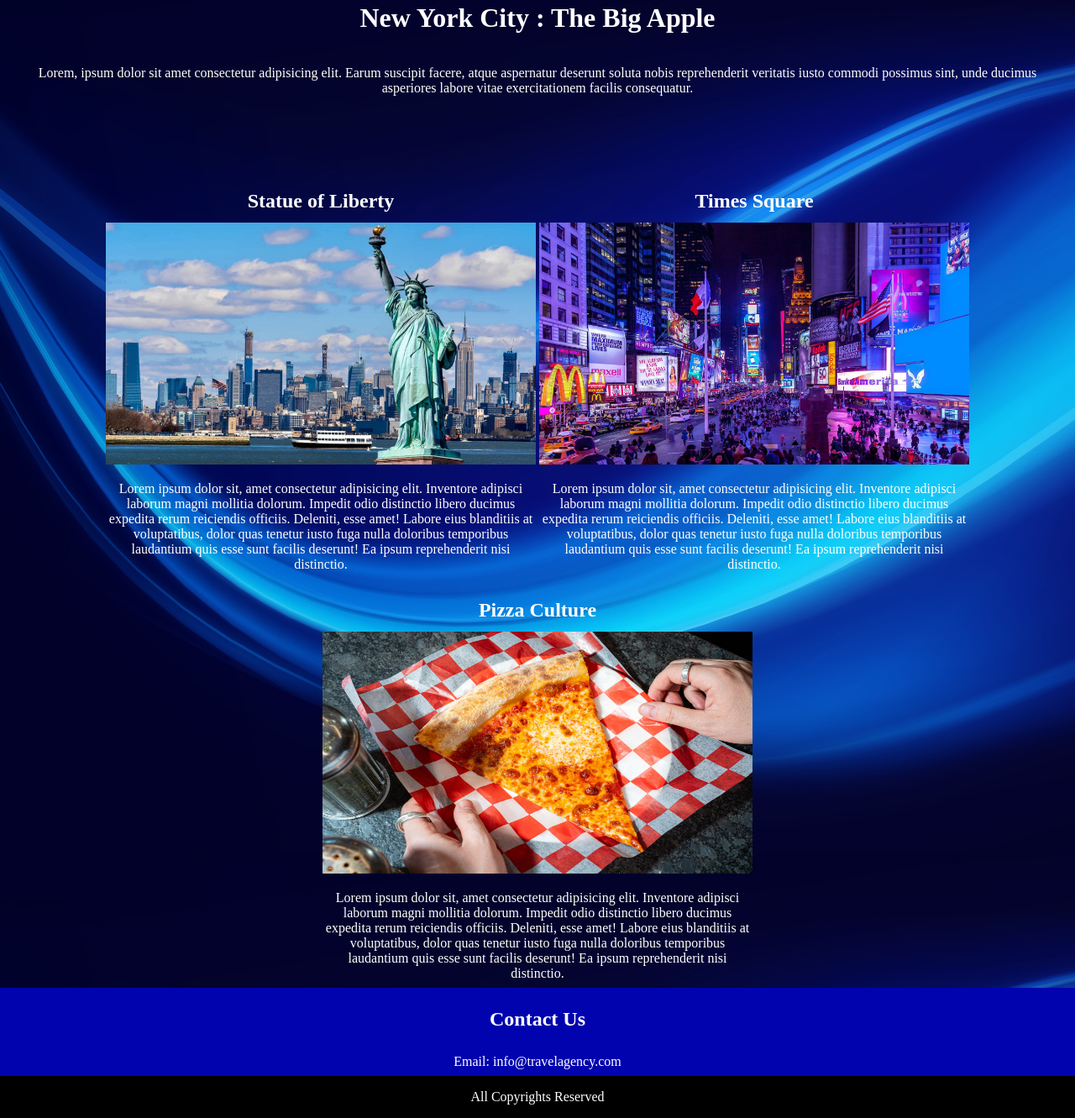
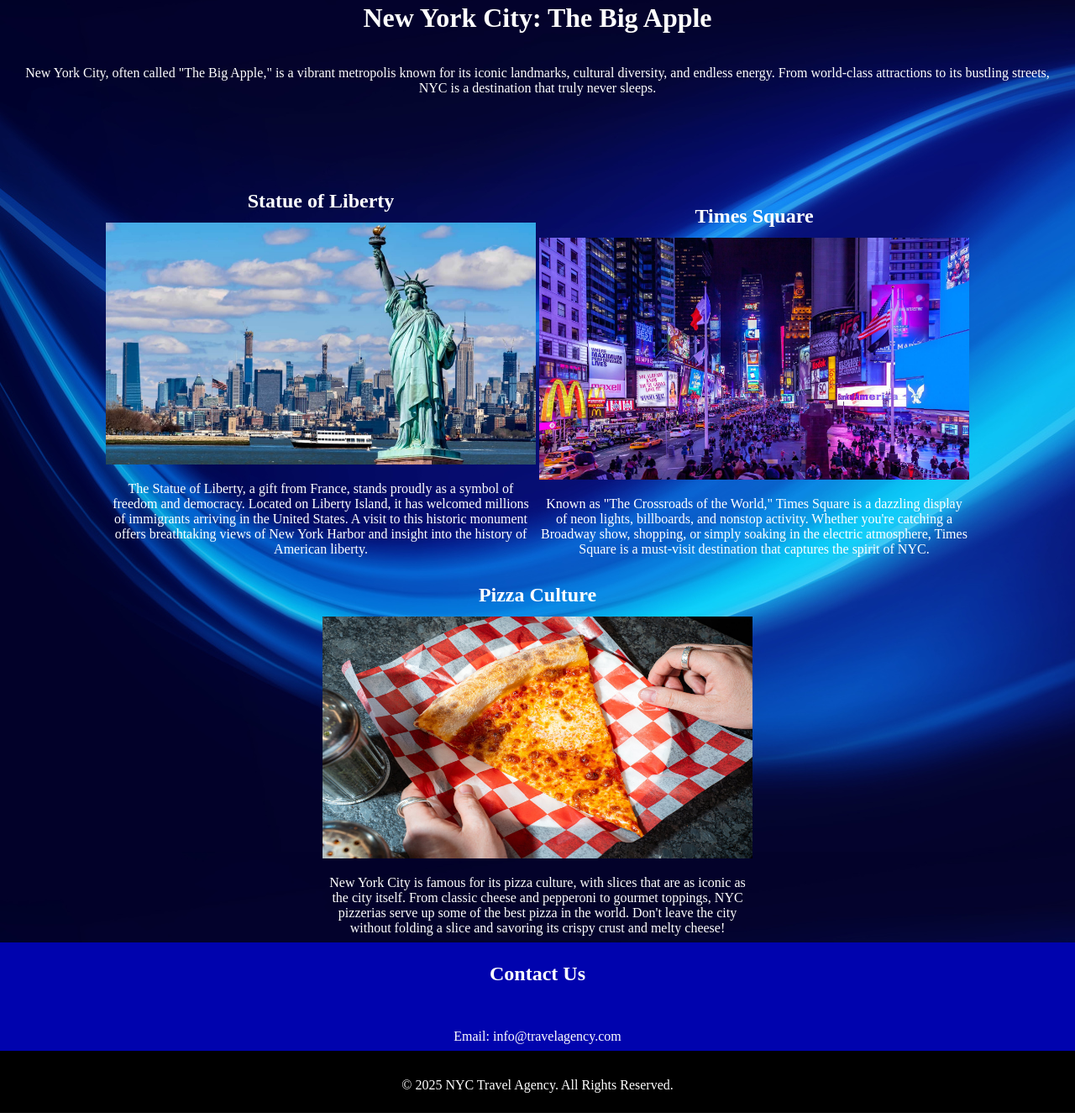
Before and after one commit to krutarth3238/Travel-Agency, a plain HTML site: page nyc.html in a window 1280 px wide. Shown: the part 66-1397 px from the top of the page at 84% size. Drawn offline with Linux system fonts and the light colour scheme.

Commit message:
Update nyc.html

```diff
--- a/nyc.html
+++ b/nyc.html
@@ -7,49 +7,50 @@
     <title>New York City</title>
 </head>
 <body>
-    <div class = "hdr-bg"></div>
-    <header id = "hdr">
-        <div class = "hdr">
-            <h1>New York City : The Big Apple</h1>
-            <p>Lorem, ipsum dolor sit amet consectetur adipisicing elit. Earum suscipit facere, atque aspernatur deserunt soluta nobis reprehenderit veritatis iusto commodi possimus sint, unde ducimus asperiores labore vitae exercitationem facilis consequatur.</p>
+    <div class="hdr-bg"></div>
+    <header id="hdr">
+        <div class="hdr">
+            <h1>New York City: The Big Apple</h1>
+            <p>
+                New York City, often called "The Big Apple," is a vibrant metropolis known for its iconic landmarks, cultural diversity, and endless energy. From world-class attractions to its bustling streets, NYC is a destination that truly never sleeps.
+            </p>
         </div>
     </header>
 
-
-    <section class = "statueofl">
+    <section class="statueofl">
         <h2>Statue of Liberty</h2>
         <img src="statuel.jpeg" alt="Statue of Liberty">
         <p>
-            Lorem ipsum dolor sit, amet consectetur adipisicing elit. Inventore adipisci laborum magni mollitia dolorum. Impedit odio distinctio libero ducimus expedita rerum reiciendis officiis. Deleniti, esse amet! Labore eius blanditiis at voluptatibus, dolor quas tenetur iusto fuga nulla doloribus temporibus laudantium quis esse sunt facilis deserunt! Ea ipsum reprehenderit nisi distinctio.
+            The Statue of Liberty, a gift from France, stands proudly as a symbol of freedom and democracy. Located on Liberty Island, it has welcomed millions of immigrants arriving in the United States. A visit to this historic monument offers breathtaking views of New York Harbor and insight into the history of American liberty.
         </p>
     </section>
 
-    <section class = "timessq">
+    <section class="timessq">
         <h2>Times Square</h2>
         <img src="timessqaure.jpg" alt="Times Square">
         <p>
-            Lorem ipsum dolor sit, amet consectetur adipisicing elit. Inventore adipisci laborum magni mollitia dolorum. Impedit odio distinctio libero ducimus expedita rerum reiciendis officiis. Deleniti, esse amet! Labore eius blanditiis at voluptatibus, dolor quas tenetur iusto fuga nulla doloribus temporibus laudantium quis esse sunt facilis deserunt! Ea ipsum reprehenderit nisi distinctio.
+            Known as "The Crossroads of the World," Times Square is a dazzling display of neon lights, billboards, and nonstop activity. Whether you're catching a Broadway show, shopping, or simply soaking in the electric atmosphere, Times Square is a must-visit destination that captures the spirit of NYC.
         </p>
     </section>
 
-    <section class = "pizza">
+    <section class="pizza">
         <h2>Pizza Culture</h2>
-        <img src="pizza.jpg" alt="Pijjo">
+        <img src="pizza.jpg" alt="New York Pizza">
         <p>
-            Lorem ipsum dolor sit, amet consectetur adipisicing elit. Inventore adipisci laborum magni mollitia dolorum. Impedit odio distinctio libero ducimus expedita rerum reiciendis officiis. Deleniti, esse amet! Labore eius blanditiis at voluptatibus, dolor quas tenetur iusto fuga nulla doloribus temporibus laudantium quis esse sunt facilis deserunt! Ea ipsum reprehenderit nisi distinctio.
+            New York City is famous for its pizza culture, with slices that are as iconic as the city itself. From classic cheese and pepperoni to gourmet toppings, NYC pizzerias serve up some of the best pizza in the world. Don't leave the city without folding a slice and savoring its crispy crust and melty cheese!
         </p>
     </section>
 
     <section class="contact" id="contact">
         <div class="content-wrap">
             <h2>Contact Us</h2>
+            </p>
             <p>Email: info@travelagency.com</p>
         </div>
     </section>
 
     <footer>
-        All Copyrights Reserved
+        <p>© 2025 NYC Travel Agency. All Rights Reserved.</p>
     </footer>
-
 </body>
 </html>
```
